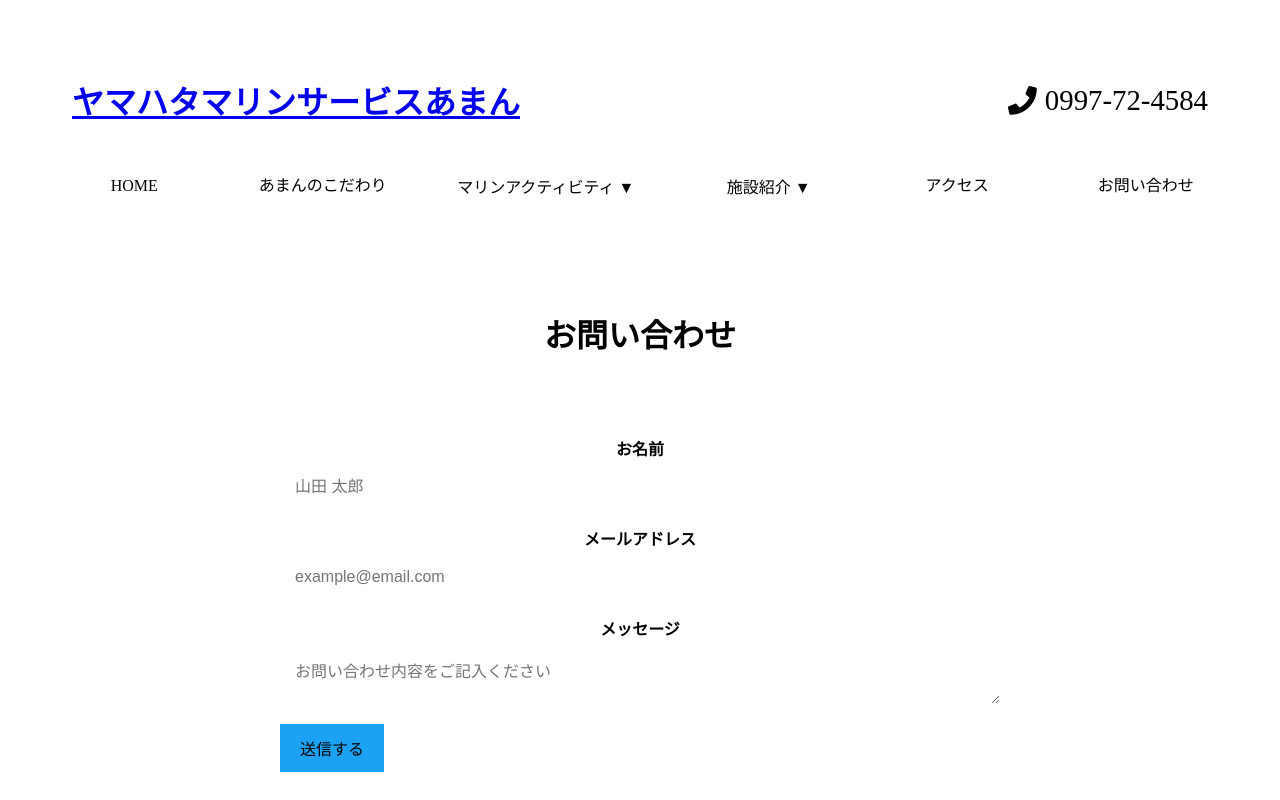
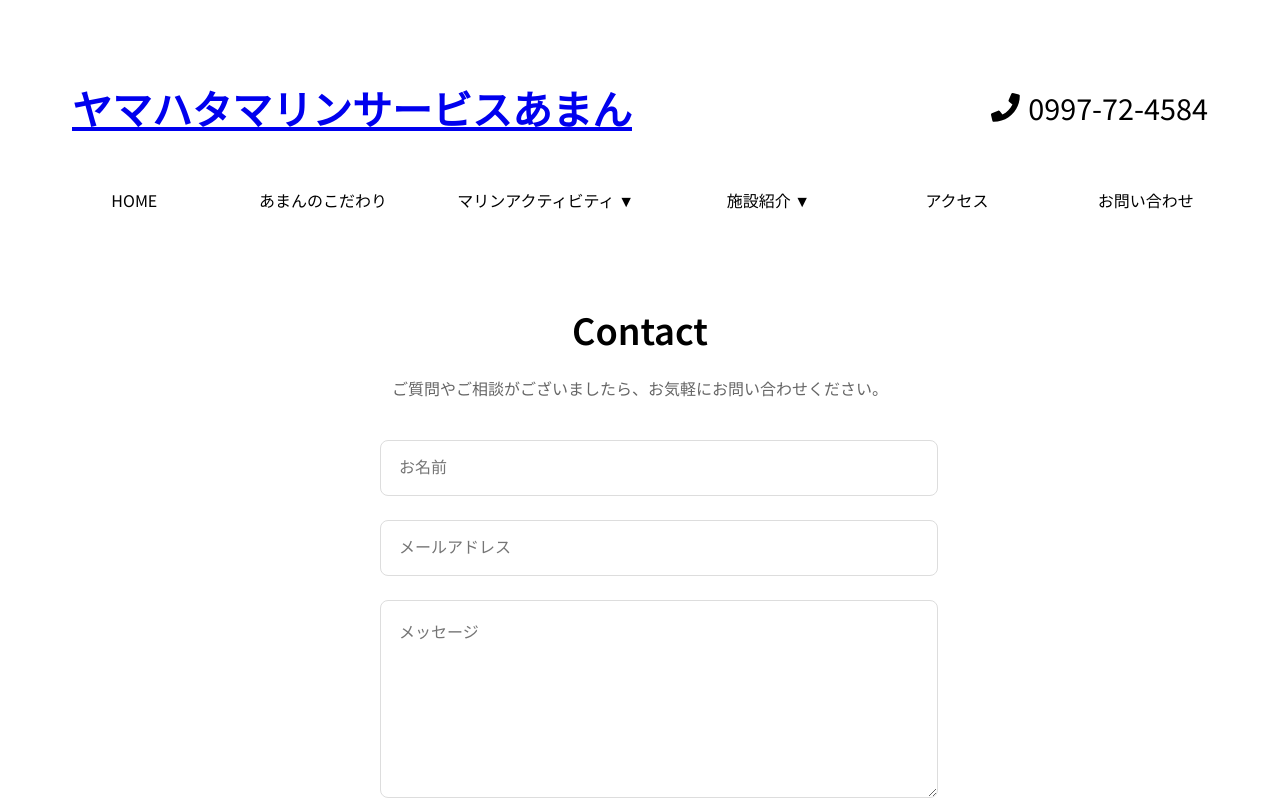
Before and after one commit to reolch/R_amamiaman, a React (Vite) app: page /contact in a window 1280 px wide. Shown: the top 800 px of the page. Built offline with nearby package versions, Linux system fonts and the light colour scheme; a web font is replaced by a local one.

Commit message:
お問い合わせページを修正しました。

```diff
--- a/src/App.jsx
+++ b/src/App.jsx
@@ -1,5 +1,7 @@
 import { BrowserRouter as Router, Routes, Route } from 'react-router-dom';
+import './Font.css';
 import './App.css';
+import './styles/global.css';
 
 import Header from './components/common/Header/Header';
 import Footer from './components/common/Footer/Footer';
--- /dev/null
+++ b/src/Font.css
@@ -0,0 +1,91 @@
+@import url('https://fonts.googleapis.com/css2?family=Cormorant+Garamond:ital,wght@0,300;0,400;0,500;0,600;0,700;1,300;1,400;1,500;1,600;1,700&display=swap');
+@import url('https://fonts.googleapis.com/css2?family=Noto+Sans+JP:wght@100..900&display=swap');
+@import url('https://fonts.googleapis.com/css2?family=Noto+Serif+JP:wght@200..900&display=swap');
+
+.cormorant-garamond-light {
+    font-family: "Cormorant Garamond", serif;
+    font-weight: 300;
+    font-style: normal;
+}
+
+.cormorant-garamond-regular {
+    font-family: "Cormorant Garamond", serif;
+    font-weight: 400;
+    font-style: normal;
+}
+
+.cormorant-garamond-medium {
+    font-family: "Cormorant Garamond", serif;
+    font-weight: 500;
+    font-style: normal;
+}
+
+.cormorant-garamond-semibold {
+    font-family: "Cormorant Garamond", serif;
+    font-weight: 600;
+    font-style: normal;
+}
+
+.cormorant-garamond-bold {
+    font-family: "Cormorant Garamond", serif;
+    font-weight: 700;
+    font-style: normal;
+}
+
+.cormorant-garamond-light-italic {
+    font-family: "Cormorant Garamond", serif;
+    font-weight: 300;
+    font-style: italic;
+}
+
+.cormorant-garamond-regular-italic {
+    font-family: "Cormorant Garamond", serif;
+    font-weight: 400;
+    font-style: italic;
+}
+
+.cormorant-garamond-medium-italic {
+    font-family: "Cormorant Garamond", serif;
+    font-weight: 500;
+    font-style: italic;
+}
+
+.cormorant-garamond-semibold-italic {
+    font-family: "Cormorant Garamond", serif;
+    font-weight: 600;
+    font-style: italic;
+}
+
+.cormorant-garamond-bold-italic {
+    font-family: "Cormorant Garamond", serif;
+    font-weight: 700;
+    font-style: italic;
+}
+
+.noto-sans-jp-regular {
+    font-family: "Noto Sans JP", sans-serif;
+    font-optical-sizing: auto;
+    font-weight: 400;
+    font-style: normal;
+}
+
+.noto-sans-jp-bold {
+    font-family: "Noto Sans JP", sans-serif;
+    font-optical-sizing: auto;
+    font-weight: 700;
+    font-style: normal;
+}
+
+.noto-serif-jp-regular {
+    font-family: "Noto Serif JP", serif;
+    font-optical-sizing: auto;
+    font-weight: 400;
+    font-style: normal;
+}
+
+.noto-serif-jp-bold {
+    font-family: "Noto Serif JP", serif;
+    font-optical-sizing: auto;
+    font-weight: 700;
+    font-style: normal;
+}
--- a/src/pages/ContactPage/ContactPage.jsx
+++ b/src/pages/ContactPage/ContactPage.jsx
@@ -1,12 +1,7 @@
-// src/components/ContactPage/ContactPage.jsx
 import { React, useEffect } from 'react';
 import { useLocation } from 'react-router-dom';
 import styles from './ContactPage.module.css';
 import SocialShare from '../../components/common/SocialShare/SocialShare';
-import FooterNote from '../../components/common/FooterNote/FooterNote';
-
-
-
 const ContactPage = () => {
   const { pathname } = useLocation();
 
@@ -18,8 +13,12 @@ const ContactPage = () => {
     <main className={styles.section} aria-labelledby="contact-page-heading">
       <div className={styles.container}>
         <h1 id="contact-page-heading" className={styles.title}>
-          お問い合わせ
+          Contact
         </h1>
+
+        <p className={styles.description}>
+          ご質問やご相談がございましたら、お気軽にお問い合わせください。
+        </p>
 
         <form
           action="https://ssgform.com/s/WSyiPsc5nBUb"
@@ -27,9 +26,6 @@ const ContactPage = () => {
           className={styles.form}
         >
           <div className={styles.formGroup}>
-            <label htmlFor="name" className={styles.label}>
-              お名前
-            </label>
             <input
               type="text"
               id="name"
@@ -37,14 +33,11 @@ const ContactPage = () => {
               required
               className={styles.input}
               aria-required="true"
-              placeholder="山田 太郎"
+              placeholder="お名前"
             />
           </div>
 
           <div className={styles.formGroup}>
-            <label htmlFor="email" className={styles.label}>
-              メールアドレス
-            </label>
             <input
               type="email"
               id="email"
@@ -52,33 +45,30 @@ const ContactPage = () => {
               required
               className={styles.input}
               aria-required="true"
-              placeholder="example@email.com"
+              placeholder="メールアドレス"
             />
           </div>
 
           <div className={styles.formGroup}>
-            <label htmlFor="message" className={styles.label}>
-              メッセージ
-            </label>
             <textarea
               id="message"
               name="メッセージ"
               required
               className={styles.textarea}
               aria-required="true"
-              placeholder="お問い合わせ内容をご記入ください"
+              placeholder="メッセージ"
+              rows="5"
             ></textarea>
           </div>
 
           <button
             type="submit"
             className={styles.button}
+            aria-label="フォームを送信する"
           >
             送信する
           </button>
         </form>
-
-        <FooterNote text="お問い合わせいただいてから、2営業日以内にご返信いたします。" />
       </div>
       <SocialShare />
     </main>
--- a/src/pages/ContactPage/ContactPage.module.css
+++ b/src/pages/ContactPage/ContactPage.module.css
@@ -1,34 +1,36 @@
-/* src/components/ContactPage/ContactPage.module.css */
-
-
 .section {
-  padding: 60px 20px;
-  background-color: var(--background-color);
+  padding: 24px 16px;
+  min-height: 100vh;
+  display: flex;
+  flex-direction: column;
 }
 
 .container {
   width: 100%;
-  max-width: 800px;
+  max-width: 480px;
   margin: 0 auto;
+  flex: 1;
 }
 
 .title {
   font-size: 2rem;
+  font-weight: 600;
+  color: #000;
+  margin-bottom: 16px;
   text-align: center;
-  margin-bottom: 40px;
-  color: var(--primary-color);
-  font-weight: bold;
 }
 
-/* フォーム */
+.description {
+  color: #666;
+  text-align: center;
+  margin-bottom: 32px;
+  line-height: 1.5;
+}
+
 .form {
   display: flex;
   flex-direction: column;
   gap: 20px;
-  background-color: var(--white-color);
-  padding: 30px;
-  /* シャドウと角丸を削除 */
-  border: 1px solid var(--border-color);
 }
 
 .formGroup {
@@ -36,49 +38,74 @@
   flex-direction: column;
 }
 
-.label {
-  margin-bottom: 8px;
-  font-weight: bold;
-  color: var(--primary-color);
-}
-
 .input,
 .textarea {
-  padding: 10px 15px;
-  border: 1px solid var(--border-color);
-  /* 角丸を削除 */
+  padding: 16px;
+  border: 1px solid #ddd;
+  border-radius: 8px;
   font-size: 1rem;
-  transition: border-color var(--transition-duration) ease;
+  width: 100%;
+  background: #fff;
+  transition: border 0.2s ease;
 }
 
 .input:focus,
 .textarea:focus {
-  border-color: #1da1f2;
+  border-color: #000;
   outline: none;
 }
 
+.textarea {
+  min-height: 160px;
+  resize: vertical;
+}
+
 .button {
-  padding: 12px 20px;
-  background-color: #1da1f2;
-  color: var(--white-color);
+  width: 100%;
+  padding: 16px;
+  background-color: #000;
+  color: #fff;
   border: none;
-  /* 角丸を削除 */
+  border-radius: 8px;
   font-size: 1rem;
+  font-weight: 500;
   cursor: pointer;
-  transition: background-color var(--transition-duration) ease;
+  transition: all 0.2s ease;
 }
 
 .button:hover {
-  background-color: #0d95e8;
+  background-color: #333;
 }
 
-/* レスポンシブスタイル */
+/* タブレット以上のサイズ */
 @media (min-width: 768px) {
+  .section {
+    padding: 40px 24px;
+  }
+
+  .container {
+    max-width: 520px;
+  }
+
+  .title {
+    font-size: 2.25rem;
+    margin-bottom: 24px;
+  }
+
+  .description {
+    margin-bottom: 40px;
+  }
+
   .form {
-    padding: 40px;
+    gap: 24px;
+  }
+
+  .input,
+  .textarea {
+    padding: 18px;
   }
 
   .button {
-    align-self: flex-start;
+    padding: 18px;
   }
 }
```
